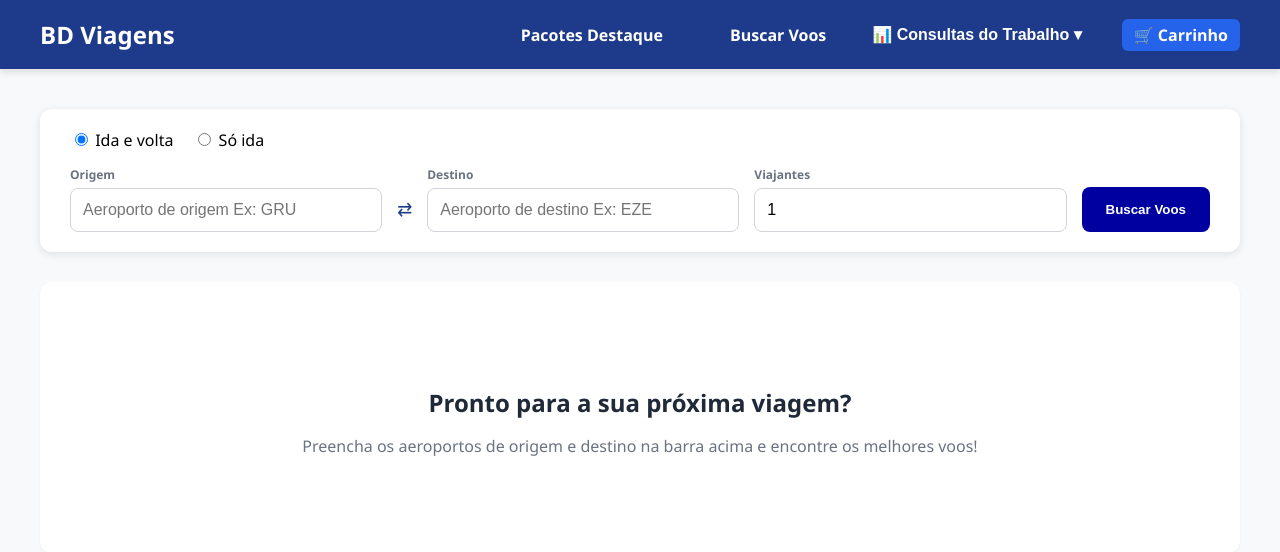
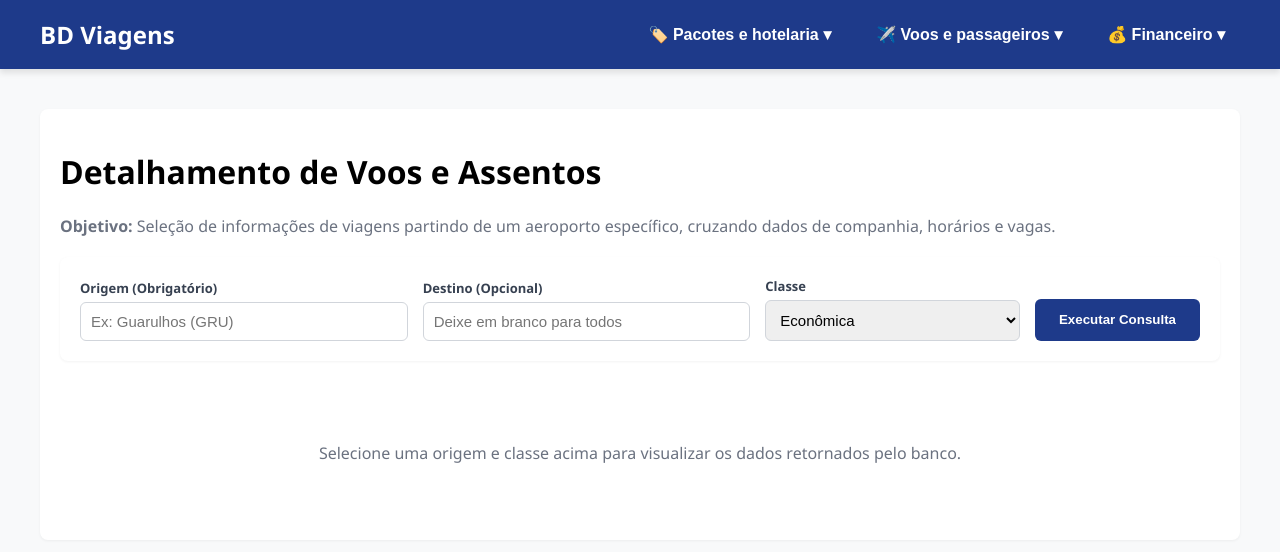
Before and after one commit to DerickSchereder/Projeto-Final-Banco-de-dados, a Flask app: page /voos in a window 1280 px wide. Shown: the top 552 px of the page. Run offline with Flask 3, Linux system fonts and the light colour scheme; data that the repository does not hold is empty; some libraries are stand-ins or nearby versions.

Commit message:
consultas que faltam

```diff
--- a/app.py
+++ b/app.py
@@ -119,38 +119,58 @@ def voos():
     conn = obter_conexao()
     cursor = conn.cursor()
 
-    # Busca todos os aeroportos para botar nas opções clicáveis no HTML
-    cursor.execute("SELECT iata_aeroporto, nome_aeroporto FROM Aeroporto ORDER BY nome_aeroporto;")
+    # Busca aeroportos para preencher as opções de autocompletar na tela
+    cursor.execute("SELECT iata_aeroporto, nome_aeroporto FROM aeroporto ORDER BY nome_aeroporto")
     lista_aeroportos = cursor.fetchall()
 
-    resultados_voos = []
+    resultados_voos = None
 
-    # Se o usuário clicou em "Buscar" (POST)
     if request.method == 'POST':
         origem = request.form.get('origem')
-        destino = request.form.get('destino')
+        destino = request.form.get('destino') # Agora é opcional
+        classe = request.form.get('classe')
 
-        cursor.execute("""
+        origem_iata = origem[:3].upper()
+
+        # A consulta base exigida pelo professor
+        query = """
             SELECT
-                vd.id_rota_viagem,
-                vd.origem,
-                vd.destino,
-                TO_CHAR(v.partida_prevista, 'HH24:MI') AS hora_partida,
-                TO_CHAR(v.chegada_prevista, 'HH24:MI') AS hora_chegada,
-                vd.duracao_estimada,
-                vd.numero_paradas,
-                ccv.tarifa,
-                comp.nome_companhia
+                vd.id_rota_viagem AS "Código Viagem",
+                c_orig.nome_cidade AS "Cidade Origem",
+                c_dest.nome_cidade AS "Cidade Destino",
+                vd.duracao_estimada AS "Duração (h)",
+                TO_CHAR(v.partida_prevista, 'DD/MM/YYYY HH24:MI') AS "Data/Hora Partida",
+                comp.nome_companhia AS "Companhia",
+                ccv.nome_classe AS "Classe Disponível",
+                ccv.tarifa AS "Preço por Assento",
+                ccv.lugares_disponiveis AS "Assentos Livres"
             FROM viagens_disponiveis vd
-            JOIN trecho_rota_viagem trv USING (id_rota_viagem)
+            JOIN trecho_rota_viagem USING (id_rota_viagem)
             JOIN voo v USING (id_rota_voo)
             JOIN rota_voo rv USING (id_rota_voo)
             JOIN companhia_aerea comp USING (iata_companhia)
             JOIN classes_com_vaga ccv USING (id_voo)
-            WHERE vd.origem = %s AND vd.destino = %s
-            ORDER BY ccv.tarifa ASC;
-        """, (origem[:3].upper(), destino[:3].upper()))
+            JOIN aeroporto a_orig ON vd.origem = a_orig.iata_aeroporto
+            JOIN cidade c_orig ON a_orig.id_cidade = c_orig.id_cidade
+            JOIN aeroporto a_dest ON vd.destino = a_dest.iata_aeroporto
+            JOIN cidade c_dest ON a_dest.id_cidade = c_dest.id_cidade
+            WHERE vd.origem = %s
+              AND ccv.nome_classe = %s
+        """
+        # Parâmetros base
+        params = [origem_iata, classe]
 
+        # Se o usuário preencheu o destino, nós injetamos o filtro na query!
+        if destino:
+            destino_iata = destino[:3].upper()
+            query += " AND vd.destino = %s"
+            params.append(destino_iata)
+
+        # Adiciona a ordenação no final
+        query += " ORDER BY ccv.tarifa ASC;"
+
+        # Executa a query com 2 ou 3 parâmetros dinamicamente
+        cursor.execute(query, tuple(params))
         resultados_voos = cursor.fetchall()
 
     cursor.close()
@@ -365,6 +385,95 @@ def pacotes_tematicos():
     # Renderiza o template passando as informações coletadas
     return render_template('pacotes_tematicos.html', lista_pacotes=resultados)
 
+
+
+# ----------------- ROTA: hoteis por cidade -----------------
+@app.route('/hoteis-por-cidade')
+def hoteis_por_cidade():
+    conn = obter_conexao()
+    cursor = conn.cursor()
+
+    cursor.execute("""
+        SELECT nome_cidade, nome_estado, COUNT(id_hotel) AS total_hoteis
+        FROM Estado
+        NATURAL JOIN Cidade
+        NATURAL JOIN Hoteis
+        GROUP BY id_cidade, nome_cidade, nome_estado
+        ORDER BY total_hoteis DESC;
+    """)
+    resultados = cursor.fetchall()
+
+    cursor.close()
+    conn.close()
+
+    return render_template('hoteis_por_cidade.html', dados=resultados)
+
+# ----------------- ROTA: investimento clientes -----------------
+@app.route('/investimento_clientes_antes_2000')
+def investimento_clientes_antes_2000():
+    conn = obter_conexao()
+    cursor = conn.cursor()
+
+    cursor.execute("""
+        SELECT nome_cliente, cpf_cliente, SUM(valor_total) AS total_investido
+        FROM Cliente
+        NATURAL JOIN Carrinho
+        NATURAL JOIN Pedido
+        WHERE status = 'Pago'
+          AND nascimento_cliente <= '2000-01-01'
+        GROUP BY id_cliente, nome_cliente, cpf_cliente
+        ORDER BY total_investido DESC;
+    """)
+    resultados = cursor.fetchall()
+
+    cursor.close()
+    conn.close()
+
+    return render_template('investimento_clientes_antes_2000.html', dados=resultados)
+
+# ----------------- ROTA: faturamento por pagamento -----------------
+@app.route('/faturamento_por_pagamento')
+def faturamento_por_pagamento():
+    conn = obter_conexao()
+    cursor = conn.cursor()
+
+    cursor.execute("""
+        SELECT forma_pagamento, COUNT(id_pedido) AS qtd_pedidos, SUM(valor_total) AS total_faturado
+        FROM Pedido
+        WHERE status = 'Pago'
+        GROUP BY forma_pagamento
+        ORDER BY total_faturado DESC;
+    """)
+    resultados = cursor.fetchall()
+
+    cursor.close()
+    conn.close()
+
+    return render_template('faturamento_por_pagamento.html', dados=resultados)
+
+# ----------------- ROTA: carrinhos com múltiplos pacotes -----------------
+@app.route('/carrinhos_multiplos_pacotes')
+def carrinhos_multiplos_pacotes():
+    conn = obter_conexao()
+    cursor = conn.cursor()
+
+    cursor.execute("""
+        SELECT id_carrinho, nome_cliente, SUM(quantidade) AS total_pacotes
+        FROM Cliente
+        NATURAL JOIN Carrinho
+        NATURAL JOIN Item_Pacote
+        GROUP BY id_carrinho, nome_cliente
+        HAVING SUM(quantidade) > 1;
+    """)
+    resultados = cursor.fetchall()
+
+    cursor.close()
+    conn.close()
+
+    return render_template('carrinhos_multiplos_pacotes.html', dados=resultados)
+
+
+
 if __name__ == '__main__':
     modo_debug = os.getenv("FLASK_DEBUG") == "True"
     app.run(debug=modo_debug)
--- /dev/null
+++ b/static/css/base_tabela.css
@@ -0,0 +1,50 @@
+.relatorio-container {
+    max-width: 950px;
+    margin: 30px auto;
+    padding: 20px;
+    background: white;
+    border-radius: 8px;
+    box-shadow: 0 1px 3px rgba(0,0,0,0.05);
+}
+
+.tabela-relatorio {
+    width: 100%;
+    border-collapse: collapse;
+    margin-top: 20px;
+}
+
+.tabela-relatorio th, .tabela-relatorio td {
+    padding: 12px 15px;
+    text-align: left;
+    border-bottom: 1px solid #e5e7eb;
+}
+
+.tabela-relatorio th {
+    background-color: #f3f4f6;
+    color: #374151;
+    font-weight: bold;
+}
+
+.tabela-relatorio tr:hover {
+    background-color: #f9fafb;
+}
+
+.classe-badge {
+    display: inline-block;
+    padding: 4px 8px;
+    border-radius: 4px;
+    font-size: 12px;
+    font-weight: bold;
+    text-transform: uppercase;
+}
+
+.classe-default {
+    background-color: #e0f2fe;
+    color: #0369a1;
+}
+
+.valor-investido {
+    color: #059669;
+    font-weight: 900;
+    font-size: 16px;
+}
--- a/templates/base.html
+++ b/templates/base.html
@@ -12,9 +12,42 @@
     <nav class="navbar">
         <h2>BD Viagens</h2>
         <div class="navbar-links">
+            <!--
             <a href="/pacotes">Pacotes Destaque</a>
             <a href="/voos">Buscar Voos</a>
+            -->
+            <div class="dropdown">
+                <button class="dropbtn">🏷️ Pacotes e hotelaria ▾</button>
+                <div class="dropdown-content">
+                    <a href="/pacotes"> Pacotes Destaque</a>
+                    <a href="/detalhes-pacotes">🏷️ Ofertas</a>
+                    <a href="/comparativo-hoteis">🏨 Comparativo Hotéis</a>
+                    <a href="/pacotes-tematicos">💖 Pacotes Temáticos</a>
+                    <a href="/hoteis-por-cidade"> Hotéis por cidade</a>
+                </div>
+            </div>
 
+            <div class="dropdown">
+                <button class="dropbtn">✈️ Voos e passageiros ▾</button>
+                <div class="dropdown-content">
+                    <a href="/voos">🔍 Buscar Voos</a>
+                    <a href="/passageiros-nao-latam">✈️ Fora LATAM</a>
+                    <a href="/detalhes-passagens">🎟️ Detalhes Passagens</a>
+                </div>
+            </div>
+
+            <div class="dropdown">
+                <button class="dropbtn">💰 Financeiro ▾</button>
+                <div class="dropdown-content">
+                    <a href="/carrinhos-acumulados">🛍️ Carrinhos Acumulados</a>
+                    <a href="/busca-clientes">🔍 Busca Clientes</a>
+                    <a href="/carrinho-sem-pedido">⚠️ Sem Pedido</a>
+                    <a href="/investimento_clientes_antes_2000"> Investimento clientes</a>
+                    <a href="/faturamento_por_pagamento"> Faturamento por pagamento</a>
+                    <a href="/carrinhos_multiplos_pacotes"> Carrinhos múltiplos pacotes</a>
+                </div>
+            </div>
+<!--
             <div class="dropdown">
                 <button class="dropbtn">📊 Consultas do Trabalho ▾</button>
                 <div class="dropdown-content">
@@ -26,10 +59,13 @@
                     <a href="/detalhes-passagens">🎟️ Detalhes Passagens</a>
                     <a href="/comparativo-hoteis">🏨 Comparativo Hotéis</a>
                     <a href="/pacotes-tematicos">💖 Pacotes Temáticos</a>
+                    <a href="/hoteis-por-cidade"> Hotéis por cidade</a>
+                    <a href="/investimento_clientes_antes_2000"> Investimento clientes</a>
+                    <a href="/faturamento_por_pagamento"> Faturamento por pagamento</a>
+                    <a href="/carrinhos_multiplos_pacotes"> Carrinhos múltiplos pacotes</a>
                 </div>
-            </div>
-
-            <a href="/carrinho" style="background-color: #2563eb; color: white; padding: 5px 12px; border-radius: 6px; font-weight: bold; margin-left: 10px;">🛒 Carrinho</a>
+            </div>-->
+            <!-- <a href="/carrinho" style="background-color: #2563eb; color: white; padding: 5px 12px; border-radius: 6px; font-weight: bold; margin-left: 10px;">🛒 Carrinho</a> -->
         </div>
     </nav>
 
--- a/templates/pacotes.html
+++ b/templates/pacotes.html
@@ -40,10 +40,10 @@
                         <input type="hidden" name="nome" value="Pacote para {{ pacote[1] }}">
                         <input type="hidden" name="detalhes" value="Hospedagem: {{ pacote[2] }} ({{ pacote[4] }} dias)">
                         <input type="hidden" name="preco" value="{{ pacote[5] }}">
-                        <button type="submit" class="btn-comprar">Adicionar ao Carrinho</button>
+                        <!--<button type="submit" class="btn-comprar">Adicionar ao Carrinho</button>-->
                     </form>
                 {% else %}
-                    <button class="btn-comprar disabled" disabled>Esgotado</button>
+                    <!--<button class="btn-comprar disabled" disabled>Esgotado</button>-->
                 {% endif %}
             </div>
 
--- a/templates/voos.html
+++ b/templates/voos.html
@@ -1,162 +1,147 @@
 {% extends 'base.html' %}
 
-{% block title %}Busca de Voos{% endblock %}
+{% block title %}Consulta - Detalhamento de Voos{% endblock %}
 
 {% block extra_css %}
-<link rel="stylesheet" href="{{ url_for('static', filename='css/voos.css') }}">
+<!-- Reaproveitamos o seu CSS base para tabelas -->
+<link rel="stylesheet" href="{{ url_for('static', filename='css/base_tabela.css') }}">
 <style>
-    /* Estilo para a mensagem de boas-vindas inicial */
-    .mensagem-inicial {
-        text-align: center;
-        padding: 80px 20px;
+    .search-vitrine {
         background: white;
-        border-radius: 12px;
+        padding: 20px;
+        border-radius: 8px;
         box-shadow: 0 1px 3px rgba(0,0,0,0.05);
-        color: #6b7280;
-        margin-top: 20px;
+        margin-bottom: 25px;
     }
-    .mensagem-inicial h3 {
-        color: #1f2937;
-        font-size: 24px;
-        margin-bottom: 10px;
+    .search-vitrine form {
+        display: flex;
+        gap: 15px;
+        align-items: flex-end;
+        flex-wrap: wrap;
+    }
+    .input-group {
+        display: flex;
+        flex-direction: column;
+        flex-grow: 1;
+        min-width: 200px;
+    }
+    .input-group label {
+        font-size: 13px;
+        font-weight: bold;
+        color: #374151;
+        margin-bottom: 5px;
+    }
+    .input-group input, .input-group select {
+        padding: 10px;
+        border: 1px solid #d1d5db;
+        border-radius: 6px;
+        font-size: 15px;
+        outline: none;
+    }
+    .btn-buscar {
+        background: #1e3a8a;
+        color: white;
+        border: none;
+        padding: 10px 24px;
+        border-radius: 6px;
+        cursor: pointer;
+        font-weight: bold;
+        height: 42px;
     }
 </style>
 {% endblock %}
 
 {% block content %}
-<!-- BARRA SUPERIOR DE BUSCA -->
-<div class="search-topbar">
-    <form class="search-form" method="POST" action="/voos">
+<div class="relatorio-container" style="max-width: 1200px;"> <!-- Deixei mais largo por ter muitas colunas -->
+    <h1>Detalhamento de Voos e Assentos</h1>
+    <p style="color: #6b7280; margin-bottom: 20px;">
+        <strong>Objetivo:</strong> Seleção de informações de viagens partindo de um aeroporto específico, cruzando dados de companhia, horários e vagas.
+    </p>
 
-        <div class="radio-group">
-            <label><input type="radio" name="tipo_viagem" value="ida_volta" checked> Ida e volta</label>
-            <label><input type="radio" name="tipo_viagem" value="so_ida"> Só ida</label>
+    <!-- BARRA DE BUSCA SIMPLIFICADA -->
+    <div class="search-vitrine">
+        <form method="POST" action="/voos">
+            <div class="input-group">
+                <label>Origem (Obrigatório)</label>
+                <input type="text" name="origem" list="lista-aeroportos" placeholder="Ex: Guarulhos (GRU)" required>
             </div>
 
-        <div class="inputs-row">
-            <div class="input-field">
-                <label>Origem</label>
-                <input type="text" name="origem" list="lista-aeroportos" placeholder="Aeroporto de origem Ex: GRU" required>
+            <div class="input-group">
+                <label>Destino (Opcional)</label>
+                <!-- Tirei o 'required' para funcionar o esquema de consulta flexível -->
+                <input type="text" name="destino" list="lista-aeroportos" placeholder="Deixe em branco para todos">
             </div>
 
-            <div class="input-field switch-icon">⇄</div>
-
-            <div class="input-field">
-                <label>Destino</label>
-                <input type="text" name="destino" list="lista-aeroportos" placeholder="Aeroporto de destino Ex: EZE" required>
+            <div class="input-group">
+                <label>Classe</label>
+                <select name="classe" required>
+                    <option value="economica">Econômica</option>
+                    <option value="executiva">Executiva</option>
+                    <option value="premium">Premium</option>
+                    <option value="primeira">Primeira Classe</option>
+                </select>
             </div>
 
-            <div class="input-field">
-                <label>Viajantes</label>
-                <input type="number" name="viajantes" min="1" value="1" required>
-            </div>
-
-            <button type="submit" class="btn-buscar">Buscar Voos</button>
-        </div>
+            <button type="submit" class="btn-buscar">Executar Consulta</button>
         </form>
     </div>
 
+    <!-- DATALIST DO BANCO -->
     <datalist id="lista-aeroportos">
         {% for aeroporto in aeroportos %}
             <option value="{{ aeroporto[0] }}">{{ aeroporto[1] }} ({{ aeroporto[0] }})</option>
         {% endfor %}
     </datalist>
 
+    <!-- TABELA DE RESULTADOS (Só aparece após o POST) -->
+    {% if request.method == 'POST' %}
+        <table class="tabela-relatorio">
+            <thead>
+                <tr>
+                    <th>Cód.</th>
+                    <th>Origem</th>
+                    <th>Destino</th>
+                    <th>Duração</th>
+                    <th>Partida Prevista</th>
+                    <th>Companhia</th>
+                    <th>Classe</th>
+                    <th>Tarifa</th>
+                    <th>Vagas Livres</th>
+                </tr>
+            </thead>
+            <tbody>
+                {% for voo in voos %}
+                <tr>
+                    <td>#{{ voo[0] }}</td> <!-- id_rota_viagem -->
+                    <td>{{ voo[1] }}</td> <!-- cidade origem -->
+                    <td>{{ voo[2] }}</td> <!-- cidade destino -->
+                    <td>{{ voo[3] }}h</td> <!-- duração -->
+                    <td>{{ voo[4] }}</td> <!-- partida_prevista formatada -->
+                    <td>{{ voo[5] }}</td> <!-- companhia -->
+                    <td style="text-transform: capitalize;">{{ voo[6] }}</td> <!-- classe -->
+                    <td class="valor-investido">R$ {{ "%.2f"|format(voo[7]) }}</td> <!-- tarifa -->
 
-<!-- VERIFICA SE O USUÁRIO JÁ FEZ A BUSCA -->
-{% if request.method == 'POST' %}
-
-    <!-- LAYOUT PRINCIPAL (FILTROS + RESULTADOS) SÓ APARECE DEPOIS DA BUSCA -->
-    <div class="main-layout">
-
-        <!-- BARRA LATERAL DE FILTROS -->
-        <aside class="sidebar-filtros">
-            <h3>Filtros</h3>
-            <button class="btn-limpar" id="btnLimpar">Limpar filtros</button>
-
-            <div class="filtro-secao">
-                <h4>Quantidade de paradas</h4>
-                <label><input type="checkbox" class="filtro-parada" value="0"> Voo direto</label>
-                <label><input type="checkbox" class="filtro-parada" value="1"> 1 parada</label>
-                <label><input type="checkbox" class="filtro-parada" value="2"> 2 paradas ou mais</label>
+                    <!-- Destaque visual se houver poucas vagas (opcional) -->
+                    <td>
+                        {% if voo[8] <= 5 %}
+                            <span style="color: #dc2626; font-weight: bold;">{{ voo[8] }} restantes</span>
+                        {% else %}
+                            {{ voo[8] }}
+                        {% endif %}
+                    </td>
+                </tr>
+                {% else %}
+                <tr>
+                    <td colspan="9" style="text-align: center; color: #6b7280;">Nenhum voo atende aos critérios informados.</td>
+                </tr>
+                {% endfor %}
+            </tbody>
+        </table>
+    {% else %}
+        <div style="text-align: center; padding: 40px; color: #6b7280; background: white; border-radius: 8px;">
+            <p>Selecione uma origem e classe acima para visualizar os dados retornados pelo banco.</p>
         </div>
-
-            <div class="filtro-secao">
-                <h4>Preço máximo</h4>
-                <input type="range" id="sliderPreco" min="500" max="20000" step="100" value="20000">
-                <p>Até: <strong id="precoDisplay">R$ 20.000,00</strong></p>
-            </div>
-        </aside>
-
-        <!-- RESULTADOS DA CONSULTA -->
-        <section class="feed-voos">
-
-            {% for voo in voos %}
-            <div class="voo-card" data-paradas="{{ voo[6] }}" data-preco="{{ voo[7] }}">
-                <div class="voo-info">
-                    <div class="voo-cia">
-                        <span class="cia-logo">✈️</span>
-                        <span style="text-align: center;">{{ voo[8] }}</span> <!-- Companhia -->
-                    </div>
-
-                    <div class="voo-horarios">
-                        <div class="hora">
-                            <strong>{{ voo[3] }}</strong> <!-- Hora Partida -->
-                            <span>{{ voo[1] }}</span> <!-- Origem -->
-                        </div>
-                        <div class="linha-trajeto">
-                            <span class="duracao">{{ voo[5] }}h de viagem</span> <!-- Duração -->
-                            <hr>
-                            {% if voo[6] == 0 %}
-                                <span class="tipo-voo verde">Direto</span>
-                            {% else %}
-                                <span class="tipo-voo">{{ voo[6] }} parada(s)</span>
-                            {% endif %}
-                        </div>
-                        <div class="hora">
-                            <strong>{{ voo[4] }}</strong> <!-- Hora Chegada -->
-                            <span>{{ voo[2] }}</span> <!-- Destino -->
-                        </div>
-                    </div>
-                </div>
-
-                <div class="voo-preco-area">
-                    <span class="preco-label">Preço por viajante</span>
-                    <strong class="preco-valor">R$ {{ "%.2f"|format(voo[7]) }}</strong>
-                    <div class="voo-preco-area">
-                        <span class="preco-label">Preço por viajante</span>
-                        <strong class="preco-valor">R$ {{ "%.2f"|format(voo[7]) }}</strong>
-
-                        <form action="/carrinho/adicionar" method="POST" style="width: 100%;">
-                            <input type="hidden" name="tipo" value="voo">
-                            <input type="hidden" name="nome" value="Voo {{ voo[1] }} ➔ {{ voo[2] }}">
-                            <input type="hidden" name="detalhes" value="Companhia: {{ voo[8] }} | Duração: {{ voo[5] }}h">
-                            <input type="hidden" name="preco" value="{{ voo[7] }}">
-                            <button type="submit" class="btn-comprar" style="width: 100%;">Adicionar ao Carrinho</button>
-                        </form>
-                    </div>
-                </div>
-            </div>
-            {% else %}
-                <div style="padding: 20px; background: white; border-radius: 8px;">
-                    <h3>Nenhum voo encontrado</h3>
-                    <p>Infelizmente não encontramos voos operando de <strong>{{ request.form.get('origem') }}</strong> para <strong>{{ request.form.get('destino') }}</strong> neste momento. Tente alterar sua busca.</p>
-                </div>
-            {% endfor %}
-
-        </section>
-    </div>
-
-{% else %}
-
-    <!-- MENSAGEM ANTES DA PRIMEIRA BUSCA -->
-    <div class="mensagem-inicial">
-        <h3> Pronto para a sua próxima viagem?</h3>
-        <p>Preencha os aeroportos de origem e destino na barra acima e encontre os melhores voos!</p>
-    </div>
-
     {% endif %}
 
-<!-- Importa o JS no final do arquivo -->
-<script src="{{ url_for('static', filename='js/voos.js') }}"></script>
+</div>
 {% endblock %}
```
Also changed, not shown: static/css/hoteis_por_cidade.css (added, +52 -0 lines), templates/carrinhos_multiplos_pacotes.html (added, +40 -0 lines), templates/faturamento_por_pagamento.html (added, +43 -0 lines), templates/hoteis_por_cidade.html (added, +40 -0 lines), templates/investimento_clientes_antes_2000.html (added, +42 -0 lines), static/css/investimento_clientes_antes_2000.css (added). Lines whose indentation alone changed are shown as unchanged.
